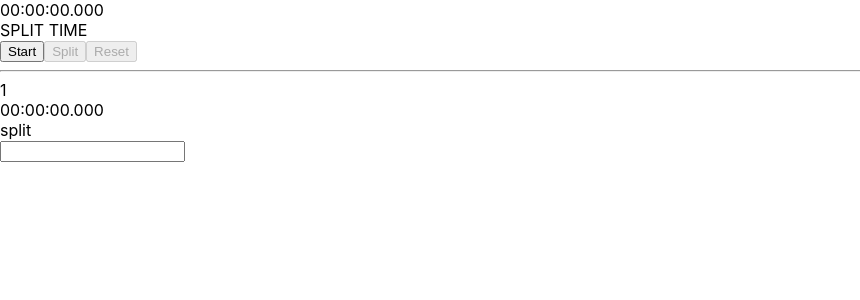
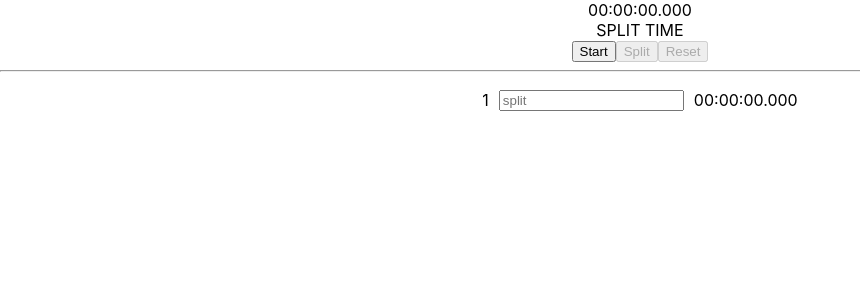
Before and after one commit to jwc20/stopwatch-ics, a React (Create React App) app: page / in a window 1280 px wide. Shown: the top 300 px of the page, without its empty margins (0-860 px from the left). Built offline with nearby package versions, Linux system fonts and the light colour scheme.

Commit message:
added styling

```diff
--- /dev/null
+++ b/src/App.css
@@ -0,0 +1,49 @@
+.App {
+  text-align: center;
+}
+
+.App-logo {
+  height: 40vmin;
+  pointer-events: none;
+}
+
+@media (prefers-reduced-motion: no-preference) {
+  .App-logo {
+    animation: App-logo-spin infinite 20s linear;
+  }
+}
+
+.App-header {
+  background-color: #282c34;
+  min-height: 100vh;
+  display: flex;
+  flex-direction: column;
+  align-items: center;
+  justify-content: center;
+  font-size: calc(10px + 2vmin);
+  color: white;
+}
+
+.App-link {
+  color: #61dafb;
+}
+
+@keyframes App-logo-spin {
+  from {
+    transform: rotate(0deg);
+  }
+  to {
+    transform: rotate(360deg);
+  }
+}
+
+.split-item {
+  display: flex;
+  justify-content: center;
+  padding: 10px;
+}
+
+.label-input {
+  margin-left: 10px;
+  margin-right: 10px;
+}
--- a/src/App.js
+++ b/src/App.js
@@ -1,5 +1,7 @@
 import { useState, useEffect } from "react";
 import { formatTime } from "./utils";
+
+import "./App.css"
 
 function App() {
   const [start, setStart] = useState(null);
@@ -94,17 +96,17 @@
           const interval = index > 0 ? time - splitList[index - 1].time : time;
 
           return (
-            <div key={time}>
+            <div className="split-item" key={time}>
               <div>{index + 1}</div>
-              <div className={label}>{formatTime(interval)}</div>
-              <div>{label}</div>
               <input
                 type="text"
                 className="label-input"
                 name="label"
                 value={splitList.label}
-                onChange={(e) => handleLabelChange}
+                placeholder="split"
+                onChange={(e) => handleLabelChange(index, e)}
               />
+              <div className={label}>{formatTime(interval)}</div>
             </div>
           );
         })}
```
